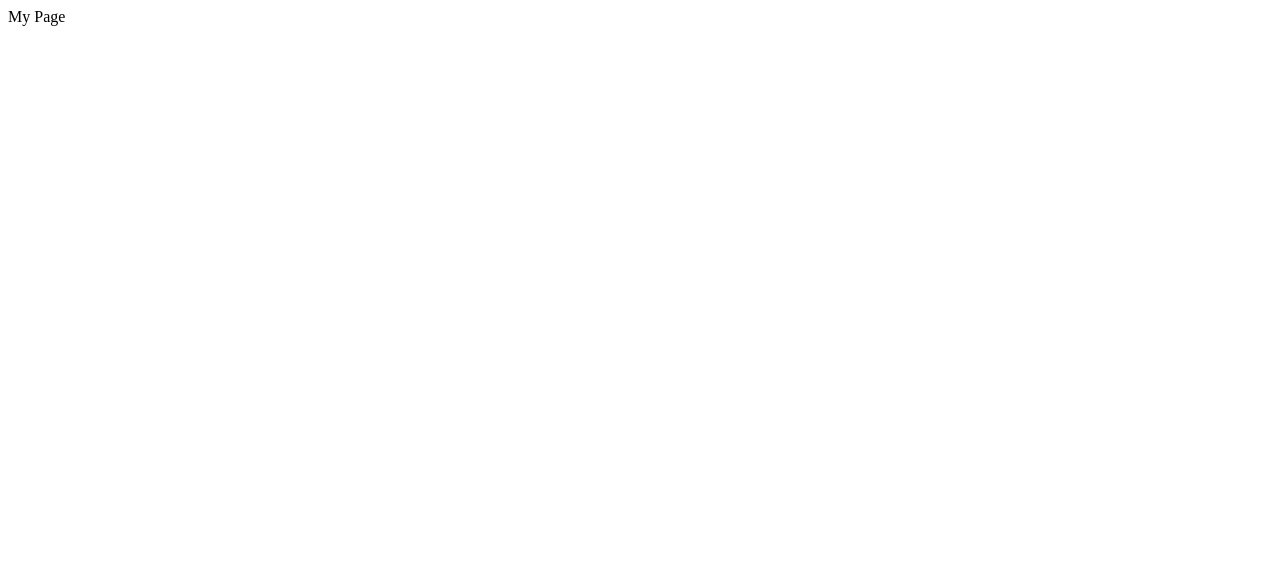
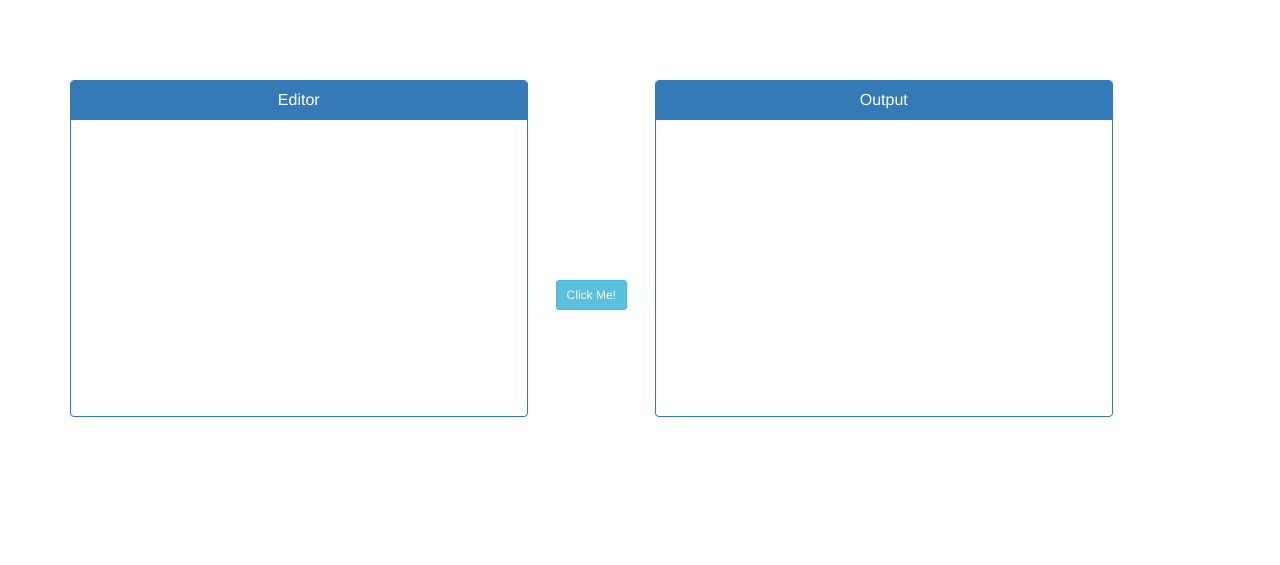
Before and after one commit to aarati-shrestha/json-to-struct, a plain HTML site: page index.html in a window 1280 px wide. Drawn offline with nearby package versions, Linux system fonts and the light colour scheme.

Commit message:
added html code in index.html

```diff
--- a/index.html
+++ b/index.html
@@ -1 +1,53 @@
-My Page
+<html>
+<head>
+	<title>JSON editor</title>
+	<!-- Latest compiled and minified CSS -->
+<link rel="stylesheet" href="https://maxcdn.bootstrapcdn.com/bootstrap/3.3.7/css/bootstrap.min.css" integrity="sha384-BVYiiSIFeK1dGmJRAkycuHAHRg32OmUcww7on3RYdg4Va+PmSTsz/K68vbdEjh4u" crossorigin="anonymous">
+<link rel="stylesheet" type="text/css" href="style.css">
+  <script src="https://ajax.googleapis.com/ajax/libs/jquery/3.2.0/jquery.min.js"></script>
+  <script type="text/javascript" src ="json-to-struct.js"></script>
+
+</head>
+<body>
+   <!-- <button id ="convertData" type="button">Click Me!</button> -->
+  <div class="container">
+    <div class="row equal">
+        <!--begin panel 1 -->
+        <div class="col-md-5">
+            <div class="panel panel-primary">
+                <div class="panel-heading">
+                    <h1 class="panel-title text-center">Editor</h1>
+                </div>
+               <div id ="jsonContent" contenteditable="true" class="panel-body">
+
+                </div>
+            </div>
+            <!-- end panel-primary -->
+        </div>
+        <!--end col-md-6 -->
+        <div class="col-md-1 text-center arrow">
+        <!-- <a href="#" class="btn btn-info btn-sm"><span class="glyphicon glyphicon-arrow-right"></span></a> -->
+				<button id ="convertData" type="button" class="btn btn-info btn-sm">Click Me!</button>
+        </div>
+        <!-- begin panel 2 -->
+        <div class="col-md-5">
+            <div class="panel panel-primary">
+                <div class="panel-heading">
+                    <h1 class="panel-title text-center">Output</h1>
+                </div>
+                <!-- end panel-heading -->
+                <div id="showStruct" class="panel-body showData">
+
+                </div>
+                <!-- end panel-body -->
+            </div>
+            <!-- end panel-primary -->
+        </div>
+        <!-- end col-md-6 -->
+        <!--begin panel 3 -->
+    </div>
+    <!-- end row -->
+</div>
+</body>
+
+</html>
```
